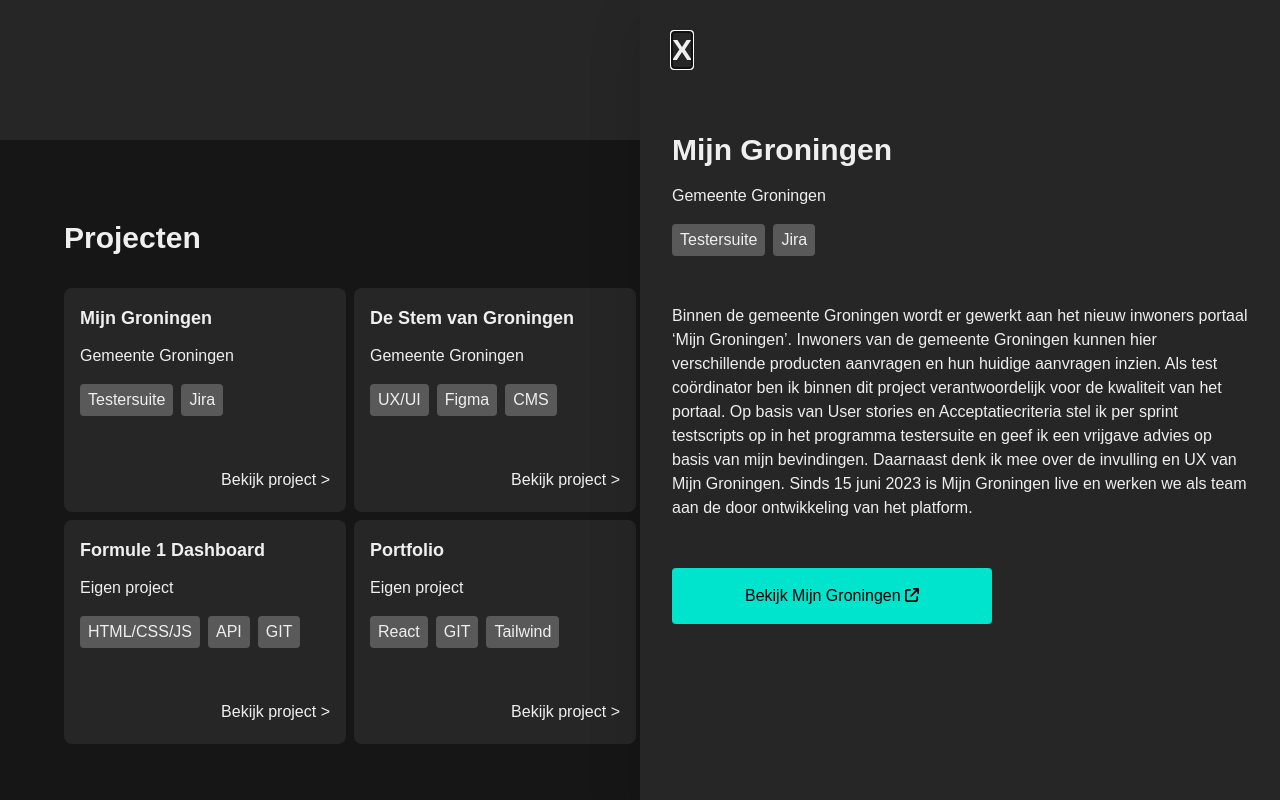
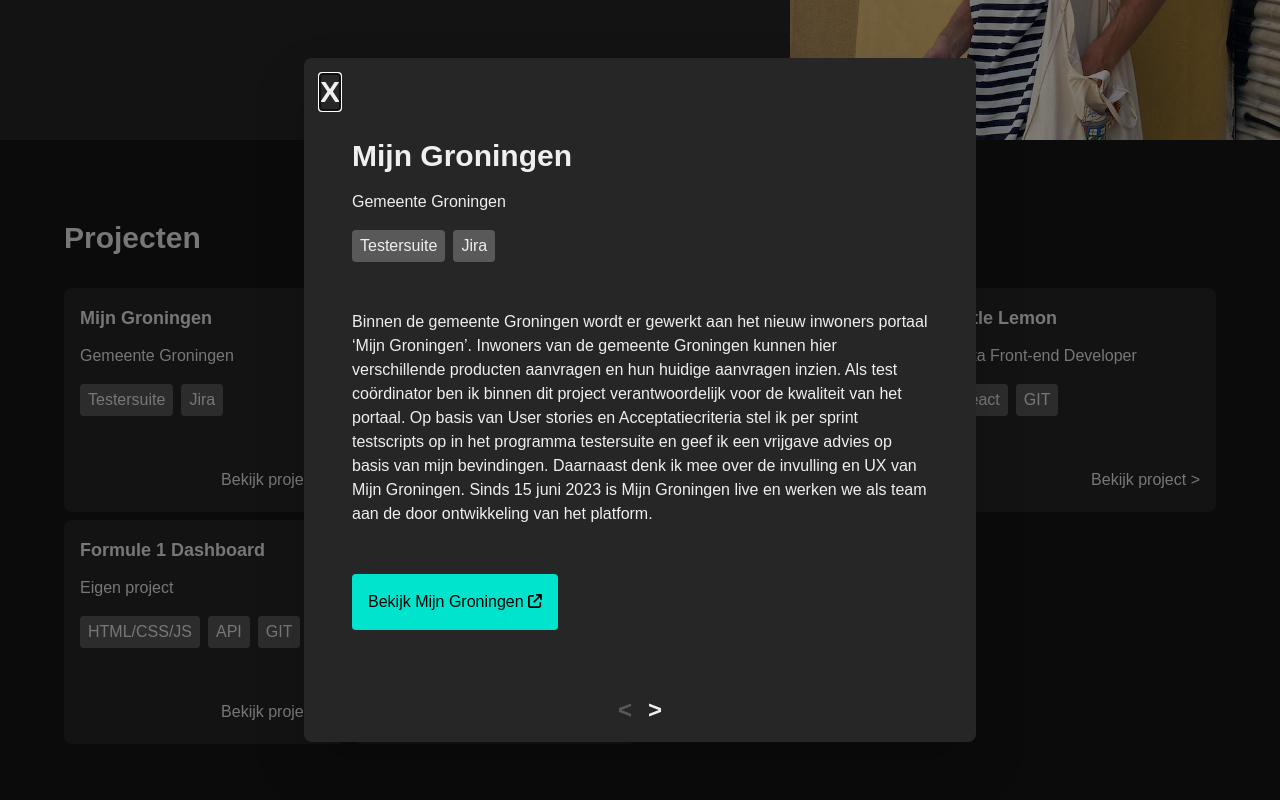
Before and after one commit to hendrik-boerma/hendrik-boerma, a React (Create React App) app: page / in a window 1280 px wide. Both pictures are taken after a click on the element 205 px from the left and 1060 px from the top of the page. Shown: the part 660-1460 px from the top of the page. Built offline with nearby package versions, Linux system fonts and the light colour scheme.

Commit message:
cards and accesibility

```diff
--- a/src/App.js
+++ b/src/App.js
@@ -1,4 +1,5 @@
 import './App.scss';
+import { useState } from 'react';
 import Footer from './components/Footer';
 import Header from './components/Header';
 import Portfolio from './components/Portfolio';
@@ -7,12 +8,14 @@ import Experience from './components/Experience';
 
 function App() {
 
+  const [tabIndex, setTabIndex] = useState(0);
+
   return (
     < >
-         <Header />
+         <Header tabIndex={tabIndex}/>
       <main className='bg-backgroundcolor'>
-        <Portfolio />
-        <Experience />
+        <Portfolio tabIndex={tabIndex} setTabIndex={setTabIndex}/>
+        <Experience tabIndex={tabIndex}/>
       </main>
         <Footer />
     </>
--- a/src/Data.js
+++ b/src/Data.js
@@ -55,7 +55,7 @@ const projects =  [
     name: 'Formule 1 Dashboard',
     subtitle: 'Eigen project',
     tags: ['HTML/CSS/JS', 'API', 'GIT'],
-    description: 'Het formule 1 dashboard is een hobbymatig project. Het dashboard is gemaakt met HTML, CSS en Javascript. Het dashboard is verbonden met public API die recente data weergeeft over formule 1. De XML-data vanuit de API is gebruikt om recente data op te halen en dit op een visueel aantrekkelijk manier te verwerken in een dashboard. Tijdens het bouwen van dit dashboard heb ik veel kennis opgedaan over vanille Javascript en het werken met een public API.',
+    description: 'Het formule 1 dashboard is een hobbymatig project. Het dashboard is gemaakt met HTML, CSS en Javascript. Het dashboard is verbonden met een public API die recente data weergeeft over formule 1. De XML-data vanuit de API is gebruikt om recente data op te halen en dit op een visueel aantrekkelijk manier te verwerken in een dashboard. Tijdens het bouwen van dit dashboard heb ik veel kennis opgedaan over vanille Javascript en het werken met een public API.',
     link: 'https://github.com/hendrik-boerma/F1-live-score-app',
     linktext: 'Open in github'
 
--- a/src/components/Experience.js
+++ b/src/components/Experience.js
@@ -2,7 +2,7 @@ import data from '../Data'
 import { faExternalLink } from "@fortawesome/free-solid-svg-icons";
 import { FontAwesomeIcon } from "@fortawesome/react-fontawesome";
 
-function Experience() {
+function Experience({ tabIndex }) {
 
   const certificats = data.certificats;
   const skills = data.skills;
@@ -48,7 +48,7 @@ function Experience() {
           <h4 className='text-2xl pt-4 text-secondary'>Certificaten</h4>
           <div className='flex flex-wrap gap-4 py-6 text-center text-textcolor'>
             {certificats.map((certificat, index) => (
-              <a href={certificat.link} rel="noreferrer" target="_blank" key={index} className='bg-backgroundcolor2 hover:bg-primary p-4 grow rounded max-w-md hover:text-secondary'>{certificat.title} <FontAwesomeIcon icon={faExternalLink} size='sm'/></a>
+              <a href={certificat.link} rel="noreferrer" target="_blank" key={index} tabIndex={tabIndex} className='bg-backgroundcolor2 hover:bg-primary p-4 grow rounded max-w-md hover:text-secondary'>{certificat.title} <FontAwesomeIcon icon={faExternalLink} size='sm'/></a>
             ))}
           </div>
         </div>
--- a/src/components/Portfolio.js
+++ b/src/components/Portfolio.js
@@ -3,12 +3,13 @@ import { useState, useEffect, useRef } from 'react';
 import { faExternalLink } from "@fortawesome/free-solid-svg-icons";
 import { FontAwesomeIcon } from "@fortawesome/react-fontawesome";
 
-function Portfolio() {
+function Portfolio({ tabIndex, setTabIndex }) {
 
     const projects = data.projects;
     const [number, setNumber] = useState(0);
     const project = data.projects[number];
     const [toggleProject, setToggleProject] = useState(false);
+    const totalProjects = projects.length - 1;
     const overlayRef = useRef(null);
 
     useEffect(() => {
@@ -20,27 +21,44 @@ function Portfolio() {
         }
     }, [toggleProject]);
 
-    useEffect(() => {
-        overlayRef.current.focus();
-    }, [number]);
+    const handlePreviousClick = () => {
+        if (number > 0) {
+            setNumber(number - 1);
+        }
+    };
+
+    const handleNextClick = () => {
+        if (number < totalProjects) {
+            setNumber(number + 1);
+        }
+    };
 
     function openProject(index) {
+            setTabIndex(-1);
             setNumber(index);
             setToggleProject(true);
     }
 
-    function closeProject() {
+    function closeProject(index) {
         setToggleProject(false);
-        document.querySelector(`div:nth-child(${number + 1}) > div > button`).focus();
+        setTabIndex(0);
+        console.log(number);
+        const card = document.querySelector(`#cards > div:nth-child(${number + 1}) > div > button`);
+        if (card) {
+            card.focus();
+        } else {
+            console.error('Button element not found.');
         }
+    }
+
 
     return (
         <>
             <section className='py-12 px-4 md:px-16 bg-darkblue' id='section3'>
                 <h3 className='text-3xl py-8 text-textcolor font-bold'>Projecten</h3>
-                <div className='grid grid-cols-1 sm:grid-cols-2 lg:grid-cols-3 xl:grid-cols-4 gap-2'>
+                <div id="cards" className='grid grid-cols-1 sm:grid-cols-2 lg:grid-cols-3 xl:grid-cols-4 gap-2'>
                     {projects.map((project, index) => (
-                        <div className='flex flex-col' onClick={() => openProject(index)} key={index}>
+                        <div className='flex flex-col' onClick={() => openProject(index)} key={index} data-card-id={index}>
                             <div className='grid grid-cols-2 grid-rows-5 bg-backgroundcolor2 p-4 rounded-lg gap-2 cursor-pointer text-textcolor hover:text-secondary hover:scale-95 ease-in-out duration-300'>
                                 <h4 className='col-span-2 text-lg font-bold text-textcolor'>{project.name}</h4>
                                 <p className='col-span-2 text-md font-regular text-textcolor'>{project.subtitle}</p>
@@ -51,14 +69,15 @@ function Portfolio() {
                                         </span>
                                     ))}
                                 </p>
-                                <button tabIndex={0} className=' text-right col-start-2 row-start-5 col-span-2'>Bekijk project &gt;</button>
+                                <button className='text-right col-start-2 row-start-5 col-span-2' tabIndex={tabIndex}>Bekijk project &gt;</button>
                             </div>
                         </div>
                     ))}
                 </div>
-                <div className={toggleProject ? "overflow-y-auto bg-backgroundcolor2 drop-shadow-2xl w-full lg:w-1/2 h-screen fixed top-0 right-0 z-20 p-8 slideright ease-in-out duration-300" : "hidden"}>
-                    <button ref={overlayRef} tabIndex={toggleProject ? 0 : -1} className='text-3xl font-bold text-textcolor hover:rotate-180 ease-in-out duration-300' onClick={() => closeProject(false)}>X</button>
-                    <article className='py-16 flex flex-col gap-4'>
+                <div className={toggleProject ? "flex items-center justify-center fixed w-full h-full bg-backgroundmodal top-0 left-0 z-20" : "hidden"}>
+                    <div className={"overflow-y-auto bg-backgroundcolor2 drop-shadow-2xl w-full lg:w-auto h-screen absolute lg:h-auto p-4 lg:py-4 py-16 lg:rounded-lg slideright ease-in-out duration-300"}>
+                        <button ref={overlayRef} className='fixed text-3xl font-bold text-textcolor hover:rotate-180 ease-in-out duration-300 ' onClick={() => closeProject()}>X</button>
+                        <article className='py-16 px-8 flex items-start justify-center flex-col gap-4'>
                             <h5 className='text-3xl font-bold text-textcolor'>{project.name}</h5>
                             <p className='col-span-2 text-md font-regular text-textcolor'>{project.subtitle}</p>
                             <p className='col-start-1 col-span-2 row-span-1 flex gap-2'>
@@ -73,6 +92,23 @@ function Portfolio() {
                             </p>
                             <a type="button" href={project.link} rel="noreferrer" target="_blank" className={project.link == null ? 'hidden' : 'bg-secondary p-4 rounded cursor-pointer max-w-xs hover:bg-primary text-center'}>{project.linktext} <FontAwesomeIcon icon={faExternalLink} size='sm' /></a>
                         </article>
+                        <div className='flex items-start gap-4 justify-center' >
+                            <button
+                                id="previous"
+                                className={`text-2xl font-bold ${number === 0 ? 'text-primary' : 'text-textcolor'} hover:scale-125 ease-in-out duration-300`}
+                                onClick={handlePreviousClick}
+                            >
+                                &lt;
+                            </button>
+                            <button
+                                id="next"
+                                className={`text-2xl font-bold ${number === totalProjects ? 'text-primary' : 'text-textcolor'} hover:scale-125 ease-in-out duration-300`}
+                                onClick={handleNextClick}
+                            >
+                                &gt;
+                            </button>
+                        </div>
+                    </div>
                 </div>
             </section>
         </>
--- a/tailwind.config.js
+++ b/tailwind.config.js
@@ -4,7 +4,8 @@ module.exports = {
   theme: {
     colors: {
       'backgroundcolor': '#161616',
-      'backgroundcolor2': '#262626',
+      'backgroundcolor2': '#262626 ',
+      'backgroundmodal' : 'rgba(0, 0, 0, 0.5)',
       'textcolor': '#EFEFEF',
       'primary': '#595959',
       'secondary': '#00E3CC',
```
Also changed, not shown: src/components/Header.js (+4 -4 lines). Lines whose indentation alone changed are shown as unchanged.
